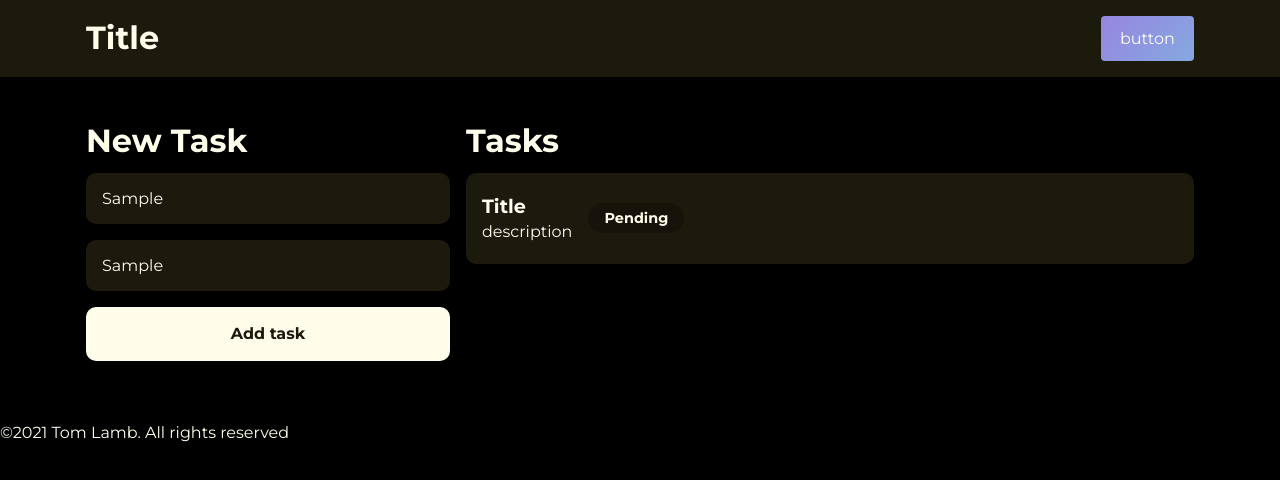
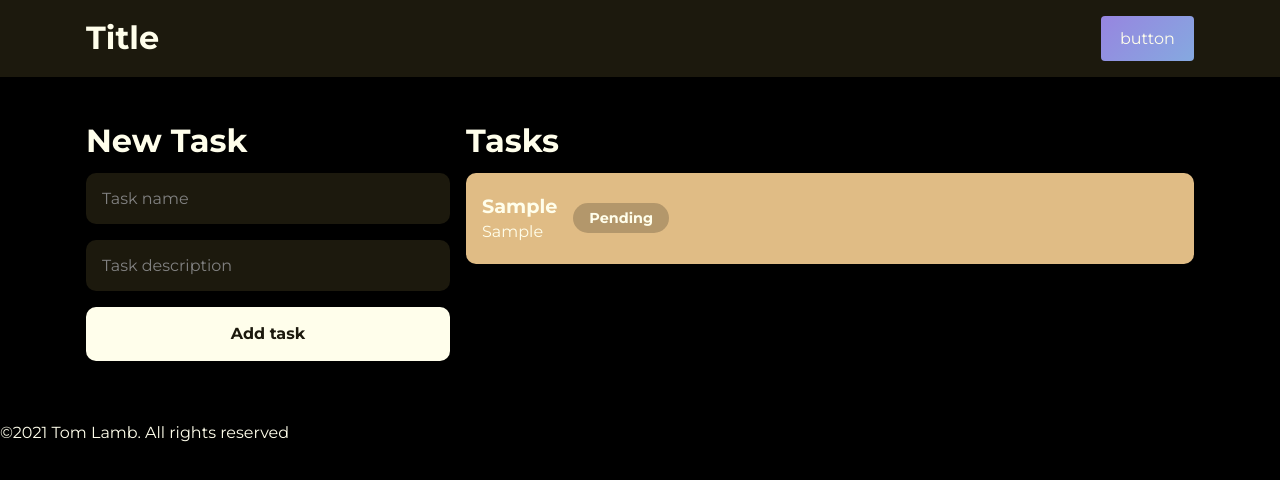
Before and after one commit to Lambtsa/todo-app-react, a React (Create React App) app: page / in a window 1280 px wide. Both pictures are taken after typing "Sample", "Sample" into the empty fields and a click on the button "Add task". Shown: the top 480 px of the page. Built offline with nearby package versions, Linux system fonts and the light colour scheme.

Commit message:
tasks updated to dom

```diff
--- a/src/components/Form.js
+++ b/src/components/Form.js
@@ -1,9 +1,15 @@
-import React, { useState } from 'react';
+import React from 'react';
 
-const Form = () => {
-  const [title, setTitle] = useState('');
-  const [description, setDescription] = useState('');
-  const [error, setError] = useState(false);
+const Form = props => {
+  const {
+    error,
+    setError,
+    title,
+    setTitle,
+    description,
+    setDescription,
+    handleFormSubmit,
+  } = props;
 
   const handleTitleChange = e => {
     setTitle(e.target.value);
@@ -12,16 +18,6 @@ const Form = () => {
 
   const handleDescriptionChange = e => {
     setDescription(e.target.value);
-  };
-
-  const handleFormSubmit = e => {
-    e.preventDefault();
-    if (title === '') {
-      setError(true);
-    } else {
-      /* eslint-disable-next-line */
-      console.log(title)
-    }
   };
 
   return (
--- a/src/components/Main.js
+++ b/src/components/Main.js
@@ -1,15 +1,44 @@
-import React from 'react';
+import React, { useState } from 'react';
 
 import Form from './Form';
 import TaskList from './TaskList';
+import createTaskItem from '../helpers/helpers';
 
-const Main = () => (
-  <>
-    <main className="main">
-      <Form />
-      <TaskList />
-    </main>
-  </>
-);
+const Main = () => {
+  const [taskList, setTaskList] = useState([]);
+  const [title, setTitle] = useState('');
+  const [description, setDescription] = useState('');
+  const [error, setError] = useState(false);
+
+  const handleFormSubmit = e => {
+    e.preventDefault();
+    if (title === '') {
+      setError(true);
+    } else {
+      const item = createTaskItem(title, description);
+      /* eslint-disable-next-line */
+      console.log(item)
+      setTaskList([item, ...taskList]);
+      setTitle('');
+      setDescription('');
+    }
+  };
+
+  return (
+    <>
+      <main className="main">
+        <Form
+          error={error}
+          setError={setError}
+          title={title}
+          setTitle={setTitle}
+          description={description}
+          setDescription={setDescription}
+          handleFormSubmit={handleFormSubmit} />
+        <TaskList taskList={taskList} />
+      </main>
+    </>
+  );
+};
 
 export default Main;
--- a/src/components/Task.js
+++ b/src/components/Task.js
@@ -1,15 +1,17 @@
 import React from 'react';
 
-const Task = () => (
-  <li className="listItem pending">
+const Task = ({ details }) => (
+  <li
+    className={`listItem ${details.status}`}
+    style={details.status === 'pending' ? { backgroundColor: details.color } : ''}>
     <div className="listItem__details">
       <div>
-        <h3>title</h3>
-        <p>description</p>
+        <h3>{details.content.title}</h3>
+        <p>{details.content.description}</p>
       </div>
-      <p className="listItem__tag">pending</p>
+      <p className={`listItem__tag ${details.status}`}>{details.status}</p>
     </div>
-    <button type="button" className="listItem__btn">Remove</button>
+    {details.status === 'done' && <button type="button" className="listItem__btn">Remove</button>}
   </li>
 );
 
--- a/src/components/TaskList.js
+++ b/src/components/TaskList.js
@@ -1,11 +1,12 @@
 import React from 'react';
 import Task from './Task';
 
-const TaskList = () => (
+const TaskList = ({ taskList, onTaskClick }) => (
   <section role="contentinfo">
     <h2>Tasks</h2>
     <ul>
-      <Task />
+      {taskList && taskList
+        .map(task => <Task onTaskClick={onTaskClick} key={task.id} details={task} />)}
     </ul>
   </section>
 );
--- a/src/helpers/helpers.js
+++ b/src/helpers/helpers.js
@@ -1,18 +1,24 @@
-const addItemToState = () => {
-  const newTask = {
-    id: newState.key,
-    status: 'pending',
-    style: `style="background-color: ${taskColorGenerator(newState.key)}"`,
-    content: {
-      title: inputTitle.value,
-      description: inputDescription.value,
-    },
-  };
-};
+let key = 0;
 
-const taskColorGenerator = (num) => {
-  const number = num.toString();
-  const lastDigitOfNumber = parseInt(number[number.length - 1], 10) + 1;
+const taskColorGenerator = id => {
+  const number = id.toString();
+  const lastDigitOfNumber = parseInt(number[number.length - 1], 10);
   const hue = lastDigitOfNumber * 36;
   return `hsl(${hue}, 60%, 70%)`;
 };
+
+const createTaskItem = (title, description) => {
+  key += 1;
+  const newTask = {
+    id: key,
+    status: 'pending',
+    color: taskColorGenerator(key),
+    content: {
+      title,
+      description,
+    },
+  };
+  return newTask;
+};
+
+export default createTaskItem;
--- a/src/styles/main.scss
+++ b/src/styles/main.scss
@@ -146,6 +146,3 @@ p.listItem__tag {
   font-size: 1.2rem;
   text-transform: capitalize;
 }
-.listItem .listItem__btn {
-  display: none;
-}
```
